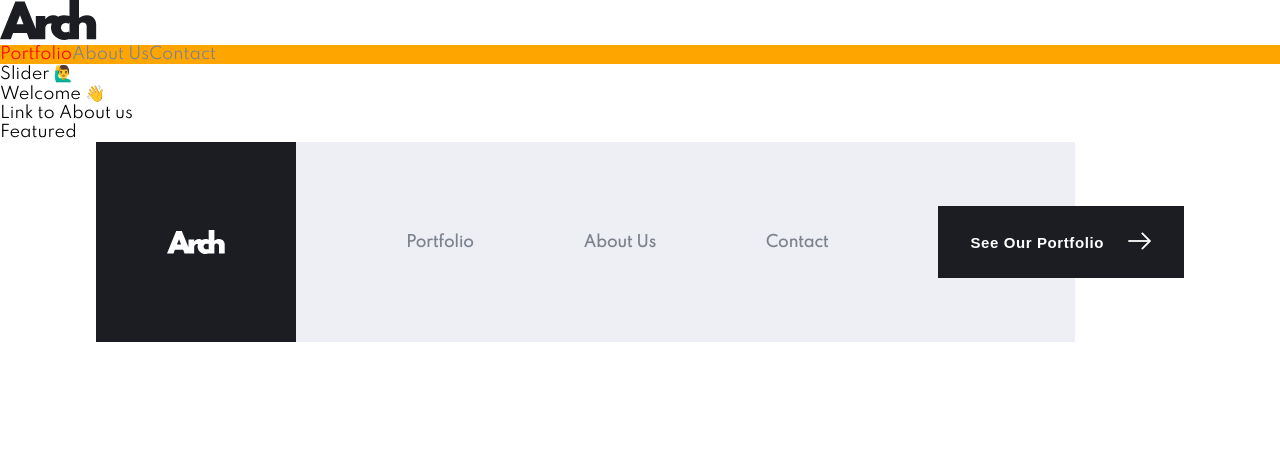
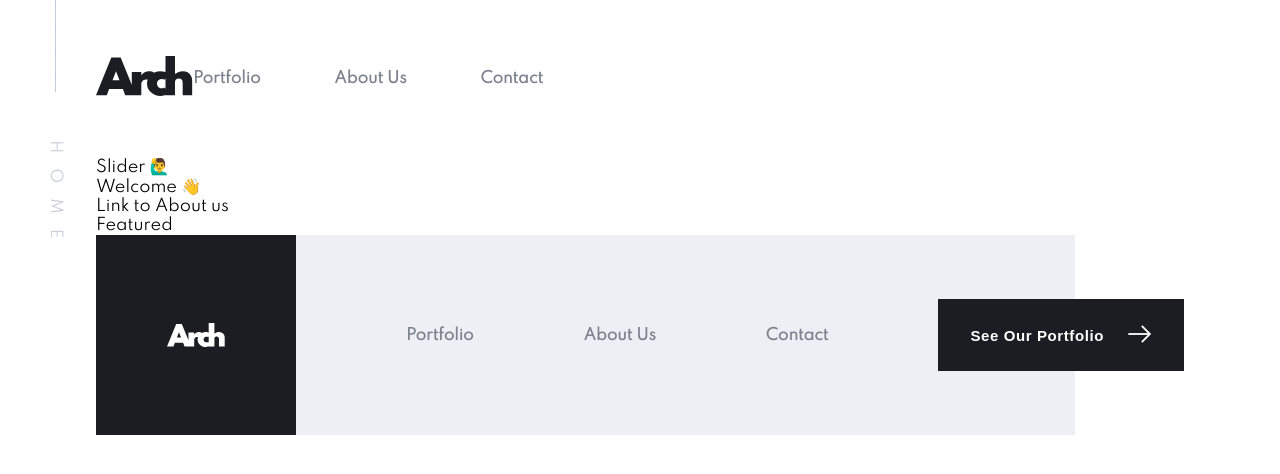
Before and after one commit to qb-rivkyb/arch-studio, a Next.js app: page / in a window 1280 px wide. Shown: the top 474 px of the page. Built offline with nearby package versions, Linux system fonts and the light colour scheme.

Commit message:
header desktop

```diff
--- /dev/null
+++ b/components/layout/Header/SideText.jsx
@@ -0,0 +1,5 @@
+import * as s from "./sidetext.styl";
+
+export default function SideText({ children }) {
+  return <div css={s.sideText}>{children}</div>;
+}
--- a/components/layout/Header/header.styl.js
+++ b/components/layout/Header/header.styl.js
@@ -1,23 +1,37 @@
 import colors from "../../../colors";
 
 export const navigation = {
-  backgroundColor: "red",
   display: "flex",
-  flexDirection: "column",
-  justifyContent: "flexEnd",
-  "@media (min-width: 768px)": {
-    backgroundColor: "purple",
-    flexDirection: "row",
-  },
-  "@media (min-width: 1100px)": {
-    backgroundColor: "orange",
+  padding: "56px 0",
+  textAlign: "center",
+  alignItems: "center",
+
+  "@media (max-width: 425px)": {
+    paddingTop: "32px",
   },
 };
-export const navItem = {
-  textDecoration: "none",
-  color: `${colors.mediumGrey}`,
-  "&:active": {
-    color: "white",
+export const logo = {
+  paddingRight: "10%",
+};
+
+export const navItems = {
+  display: "flex",
+  justifyContent: "space-between",
+  minWidth: "350px",
+  "@media (max-width: 425px)": {
+    display: "none",
   },
-  cursor: "pointer",
 };
+export const navItem = {};
+
+export const linkActiveStyles = {
+  color: `${colors.darkBlue}`,
+  "&::after": {
+    content: '" "',
+    display: "block",
+    margin: "0 auto",
+    width: "50%",
+    paddingTop: "7px",
+    borderBottom: `1px solid ${colors.darkBlue}`,
+  },
+};
--- a/components/layout/Header/index.jsx
+++ b/components/layout/Header/index.jsx
@@ -1,46 +1,51 @@
 import Link from "../../ui/Link";
 import Image from "next/image";
 import { useRouter } from "next/router";
+import { LinkText } from "../../ui/textTypes";
 import * as s from "./header.styl.js";
 
 export default function Header() {
   const router = useRouter();
   return (
     <>
+      <div css={s.navigation}>
         <Link href="/">
-        <Image
-          src="/logo.svg"
-          alt="logo"
-          width="97"
-          height="40"
-          css={{ cursor: "pointer" }}
-        />
+          <span css={s.logo}>
+            <Image src="/logo.svg" alt="logo" width="97" height="40" />
+          </span>
         </Link>
-      <div css={s.navigation}>
+        <div css={s.navItems}>
           <Link href="/portfolio">
-          <span
-            css={{ color: "red" }}
-            className={router.asPath === "/portfolio" ? "active" : ""}
+            <LinkText
+              css={[
+                s.navItem,
+                router.pathname === "/portfolio" && s.linkActiveStyles,
+              ]}
             >
               Portfolio
-          </span>
+            </LinkText>
           </Link>
           <Link href="/about">
-          <span
-            css={s.navItem}
-            className={router.asPath === "/about" ? "active" : ""}
+            <LinkText
+              css={[
+                s.navItem,
+                router.pathname === "/about" && s.linkActiveStyles,
+              ]}
             >
               About Us
-          </span>
+            </LinkText>
           </Link>
           <Link href="/contact">
-          <span
-            css={s.navItem}
-            className={router.asPath === "/contact" ? "active" : ""}
+            <LinkText
+              css={[
+                s.navItem,
+                router.pathname === "/contact" && s.linkActiveStyles,
+              ]}
             >
               Contact
-          </span>
+            </LinkText>
           </Link>
+        </div>
       </div>
     </>
   );
--- /dev/null
+++ b/components/layout/Header/sidetext.styl.js
@@ -0,0 +1,25 @@
+import colors from "../../../colors";
+
+export const sideText = {
+  transform: "rotate(-270deg)",
+  transformOrigin: "top left",
+  position: "absolute",
+  left: "64px",
+  textTransform: "uppercase",
+  color: `${colors.lightGrey}`,
+  letterSpacing: "15px",
+  fontSize: "15px",
+  textAlign: "center",
+  top: "0",
+  "&::before": {
+    content: "'----'",
+    textDecoration: "line-through",
+    paddingRight: "48px",
+  },
+  "@media (max-width: 768px)": {
+    left: "39px",
+  },
+  "@media (max-width: 425px)": {
+    display: "none",
+  },
+};
--- a/components/layout/Layout.jsx
+++ b/components/layout/index.jsx
@@ -4,8 +4,10 @@ import Footer from "./Footer";
 export default function Layout({ children }) {
   return (
     <>
-      <Header />
-      {children}
+      <div css={{ maxWidth: "85%", margin: "0 auto" }}>
+        <Header />
+        {children}
+      </div>
       <Footer />
     </>
   );
--- a/pages/about.jsx
+++ b/pages/about.jsx
@@ -1,8 +1,10 @@
-import Layout from "../components/layout/layout";
+import Layout from "../components/Layout";
+import SideText from "../components/Layout/Header/SideText";
 
 export default function AboutPage() {
   return (
     <Layout>
+      <SideText>About Us</SideText>
       <div>overlapping hero</div>
       <div>flexbox with our heritage</div>
       <div>The leaders grid</div>
--- a/pages/contact.jsx
+++ b/pages/contact.jsx
@@ -1,9 +1,11 @@
-import Layout from "../components/layout/layout";
+import SideText from "../components/Layout/Header/SideText";
+import Layout from "../components/Layout";
 
-export default function () {
+export default function Contact() {
   return (
     <>
       <Layout>
+        <SideText>Contact</SideText>
         <div>overlapping hero</div>
         <div>contact details</div>
         <div>map</div>
--- a/pages/index.jsx
+++ b/pages/index.jsx
@@ -1,13 +1,12 @@
-import Layout from "../components/layout/Layout";
+import Layout from "../components/Layout";
+import SideText from "../components/Layout/Header/SideText";
 import Head from "next/head";
 
 export default function IndexPage() {
   return (
     <>
-      <Head>
-        <title>home</title>
-      </Head>
       <Layout>
+        <SideText>Home</SideText>
         <div>Slider 🙋‍♂️</div>
         <div>Welcome 👋 </div>
         <div>Link to About us</div>
--- a/pages/portfolio.jsx
+++ b/pages/portfolio.jsx
@@ -1,8 +1,10 @@
-import Layout from "../components/layout/layout";
+import Layout from "../components/Layout";
+import SideText from "../components/Layout/Header/SideText";
 
 export default function Portfolio() {
   return (
     <Layout>
+      <SideText>Portfolio</SideText>
       <div>Portfolio grid</div>
       <div>Portfolio grid</div>
       <div>Portfolio grid</div>
```
Lines whose indentation alone changed are shown as unchanged.
